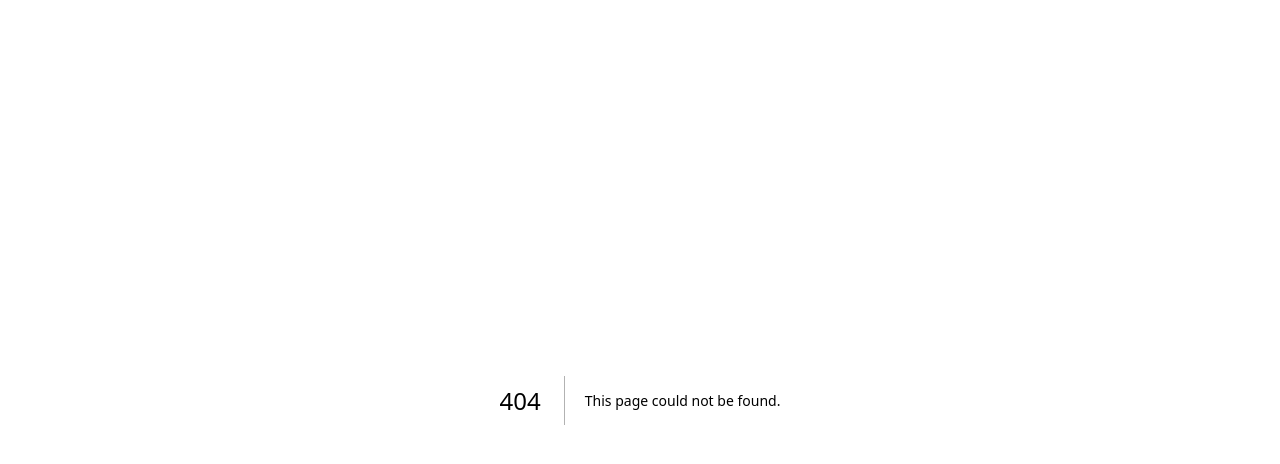
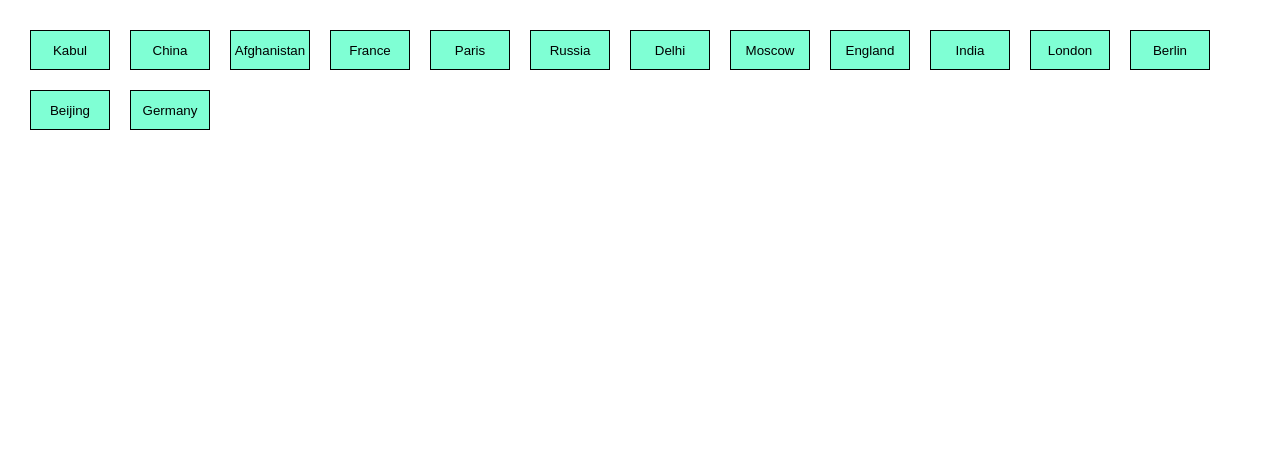
Before and after one commit to iamjv8/mini-projects, a Next.js app: page /projects/country-capital in a window 1280 px wide. Before the commit this address had no page. Shown: the top 464 px of the page. Built offline with nearby package versions, Linux system fonts and the light colour scheme.

Commit message:
Added country capital game

```diff
--- /dev/null
+++ b/app/projects/country-capital/game.jsx
@@ -0,0 +1,85 @@
+"use client";
+import React, { useState, useEffect } from "react";
+import styles from "./styles.module.css";
+
+const Button = ({ label, clickHandler }) => {
+  return (
+    <button className={styles.button} onClick={clickHandler}>
+      {label}
+    </button>
+  );
+};
+
+const Game = ({ data }) => {
+  const buttons = [];
+  let randomButtons = [];
+  let selectedButtons = [];
+  Object.entries(data).map((key) => buttons.push(key[0], key[1]));
+  const [hydrated, setHydrated] = useState(false);
+  useEffect(() => {
+    setHydrated(true);
+  }, []);
+
+  const createRandomButtons = () => {
+    let index = 0;
+    while (index < buttons.length) {
+      const randNumber = Math.floor(Math.random() * buttons.length - 1) + 1;
+      if (!randomButtons.includes(buttons[randNumber])) {
+        randomButtons = [...randomButtons, buttons[randNumber]];
+        index++;
+      }
+    }
+  };
+  createRandomButtons();
+
+  const checkPair = () => {
+    if (data[selectedButtons[0]]) {
+      if (data[selectedButtons[0]] == selectedButtons[1]) {
+        console.log("Matched");
+        randomButtons.splice(randomButtons.indexOf(selectedButtons[0]), 1);
+      }
+    }
+
+    if (data[selectedButtons[1]]) {
+      if (data[selectedButtons[1]] == selectedButtons[0]) {
+        console.log("Matched");
+      }
+    }
+    // Object.entries(data).map((key) => {
+    //   if(selectedButtons.indexOf(key[0]) > -1) {
+
+    //   }
+    //   if(selectedButtons.includes(key[1])) {
+
+    //   }
+    // });
+  };
+
+  const clickHandler = (label) => {
+    if (selectedButtons.length <= 2) {
+      selectedButtons.push(label);
+      if (selectedButtons.length == 2) {
+        checkPair();
+        selectedButtons.length = 0;
+      }
+    }
+  };
+
+  return (
+    <div className={styles.container}>
+      {hydrated &&
+        randomButtons.length &&
+        randomButtons.map((item, index) => {
+          return (
+            <Button
+              label={item}
+              key={index}
+              clickHandler={() => clickHandler(item)}
+            />
+          );
+        })}
+    </div>
+  );
+};
+
+export default Game;
--- /dev/null
+++ b/app/projects/country-capital/page.jsx
@@ -0,0 +1,17 @@
+"use client";
+import React from "react";
+import Game from "./game";
+const data = {
+  India: "Delhi",
+  China: "Beijing",
+  Russia: "Moscow",
+  Afghanistan: "Kabul",
+  France: "Paris",
+  Germany: "Berlin",
+  England: "London",
+};
+const Page = () => {
+  return <Game data={data} />;
+};
+
+export default Page;
--- /dev/null
+++ b/app/projects/country-capital/styles.module.css
@@ -0,0 +1,15 @@
+.container {
+  padding: 20px;
+}
+.button {
+  background-color: aquamarine;
+  border: 1px solid;
+  margin: 10px;
+  height: 40px;
+  width: 80px;
+}
+
+.button:hover {
+  border: 1px solid rgb(189, 127, 255);
+  box-shadow: rgba(0, 0, 0, 0.35) 0px 5px 15px;
+}
```
